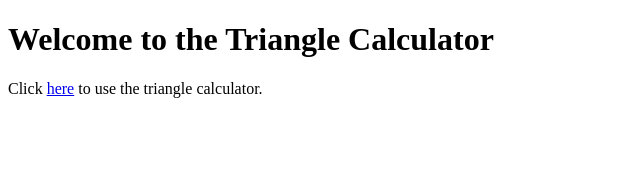
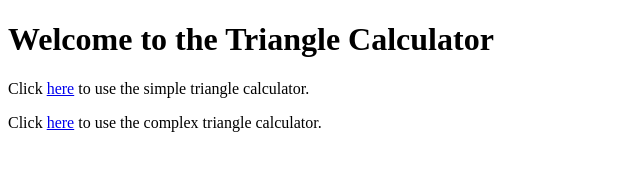
Before and after one commit to jinggegan/Craftsman, a plain HTML site: page index.html in a window 1280 px wide. Shown: the whole page, without its empty margins (0-640 px from the left). Drawn offline with Linux system fonts and the light colour scheme.

Commit message:
Update index.html

```diff
--- a/index.html
+++ b/index.html
@@ -7,6 +7,7 @@
 </head>
 <body>
     <h1>Welcome to the Triangle Calculator</h1>
-    <p>Click <a href="triangle_s.html">here</a> to use the triangle calculator.</p>
+    <p>Click <a href="triangle_s.html">here</a> to use the simple triangle calculator.</p>
+    <p>Click <a href="triangle_co.html">here</a> to use the complex triangle calculator.</p>
 </body>
 </html>
```
